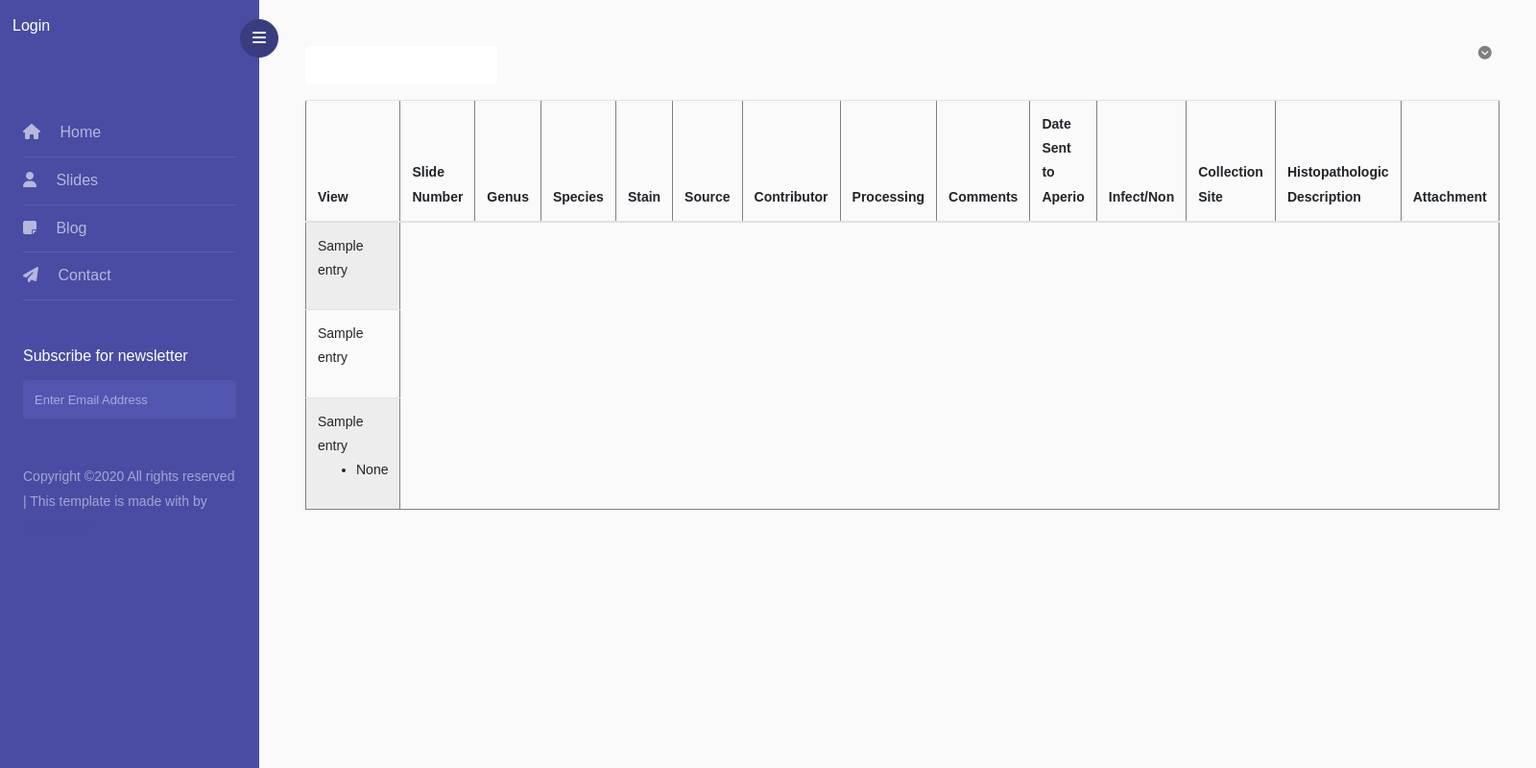
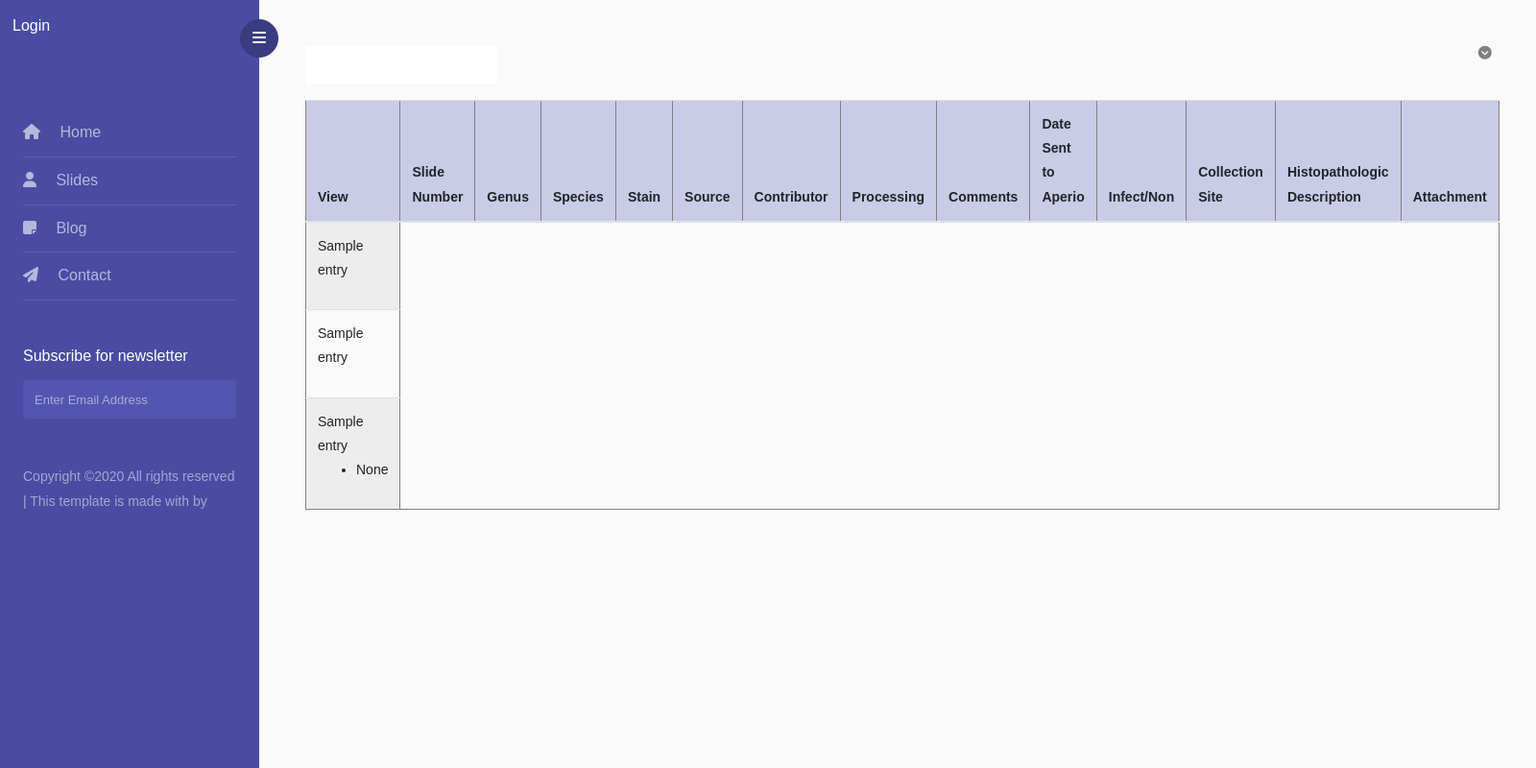
Before and after one commit to cmakinen/coral-virtual-microscope, a Flask app: template templates/files.html in a window 1600 px wide. Shown: the whole page at 96% size. Run offline with Flask 2, Linux system fonts and the light colour scheme; the template is opened without the code that fills it: most values are stand-ins (such as "Sample title", 1, 10 or a date in 2020); some libraries are stand-ins or nearby versions.

Commit message:
table header color

```diff
--- a/templates/files.html
+++ b/templates/files.html
@@ -68,6 +68,11 @@
             });
 
 		</script>
+    <style>
+        .table thead th {
+            background-color: #cacbe7;
+            }
+    </style>
 </head>
 <body>
 
```
